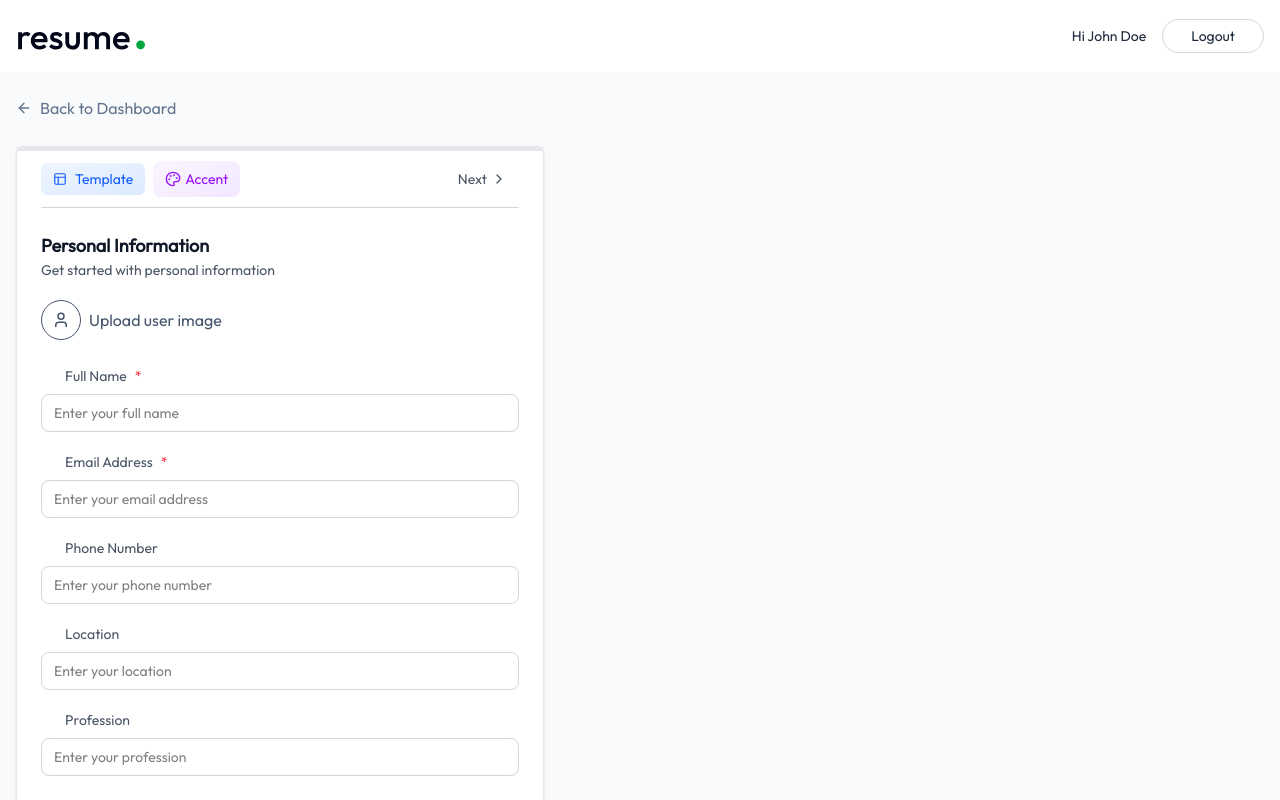
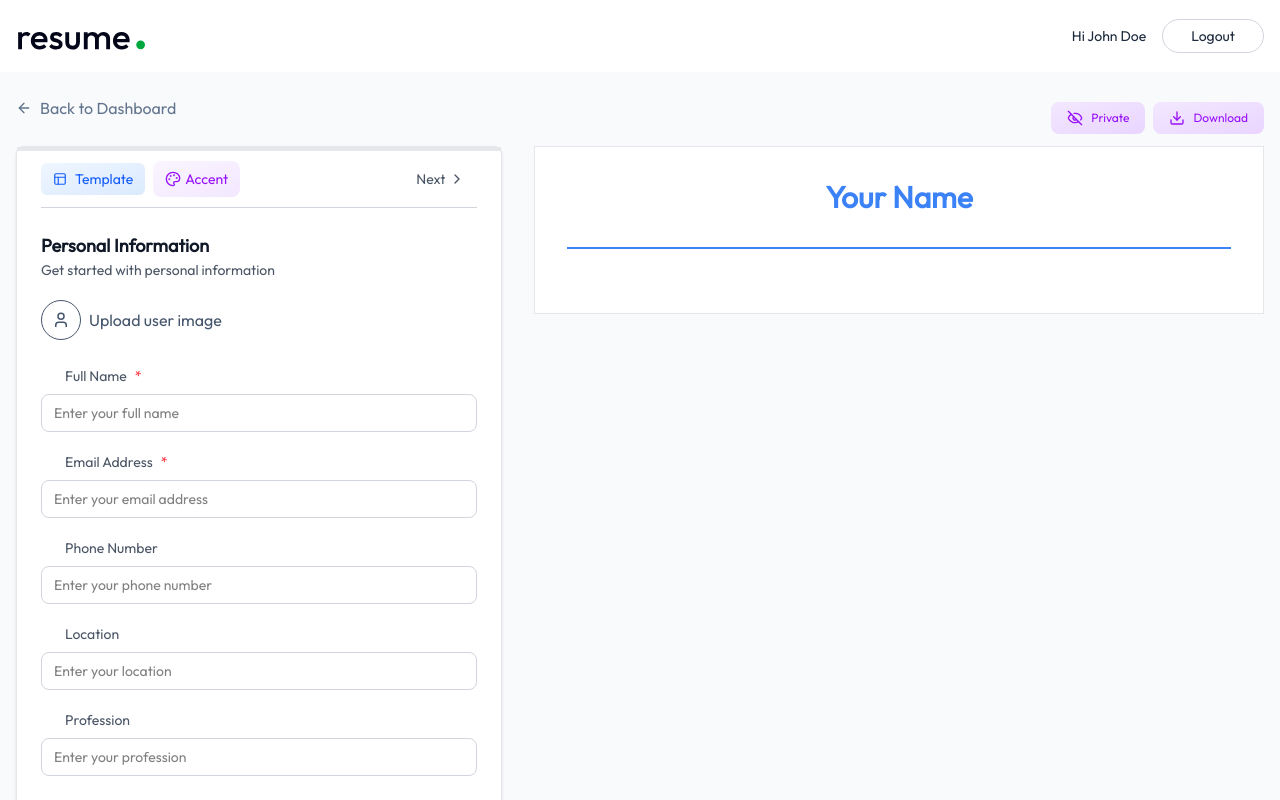
Before and after one commit to anishdass/resume-builder, a React (Vite) app in the folder client/: page /app/builder/1 in a window 1280 px wide. Shown: the top 800 px of the page. Built offline with nearby package versions, Linux system fonts and the light colour scheme.

Commit message:
Beautifying the resumebuilder page. Frontend section completed

```diff
--- a/client/src/pages/ResumeBuilder.jsx
+++ b/client/src/pages/ResumeBuilder.jsx
@@ -102,10 +102,10 @@ const ResumeBuilder = () => {
       </div>
 
       {/* Main Content */}
-      <div className='max-w-7xl mx-auto px-4 pb-8'>
-        <div className='grid lg:grid-cols-2 gap-8'>
+      <div className=' max-w-7xl mx-auto px-4 pb-8'>
+        <div className=' grid lg:grid-cols-[1fr_1.5fr] gap-8 items-start'>
           {/* LEFT PANEL — Form */}
-          <div className='relative bg-white rounded-lg shadow-sm border border-gray-200 p-6 pt-1'>
+          <div className='relative bg-white rounded-lg shadow-sm border border-gray-200 p-6 pt-1 h-auto '>
             {/* Progress bar background */}
             <hr className='absolute top-0 left-0 right-0 border-2 border-gray-200' />
 
@@ -254,7 +254,7 @@ const ResumeBuilder = () => {
           </div>
 
           {/* RIGHT PANEL — Resume Preview */}
-          <div className=' lg:col-span-7 max-lg:mt-6'>
+          <div className=' max-lg:mt-6'>
             {/* Buttons Panel */}
             <div className=' relative w-full'>
               <div className=' absolute bottom-3 left-0 right-0 flex items-center justify-end gap-2'>
```
